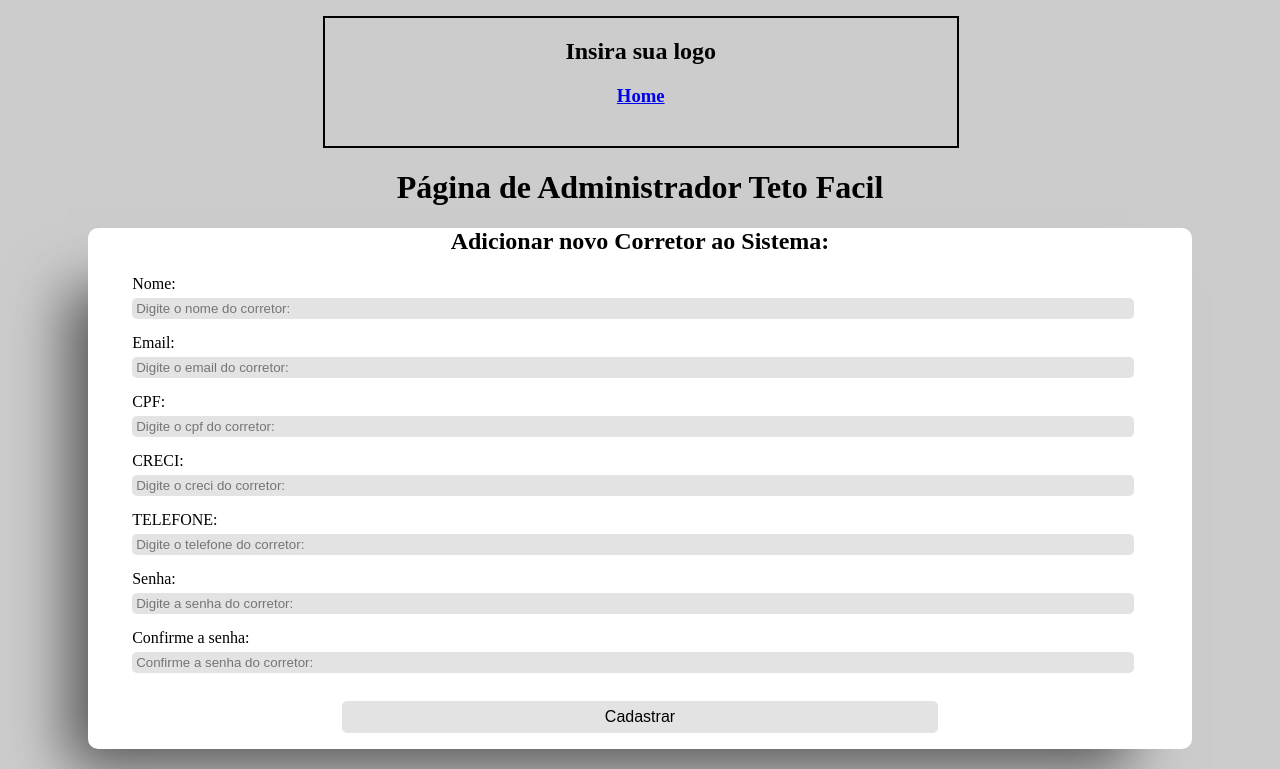
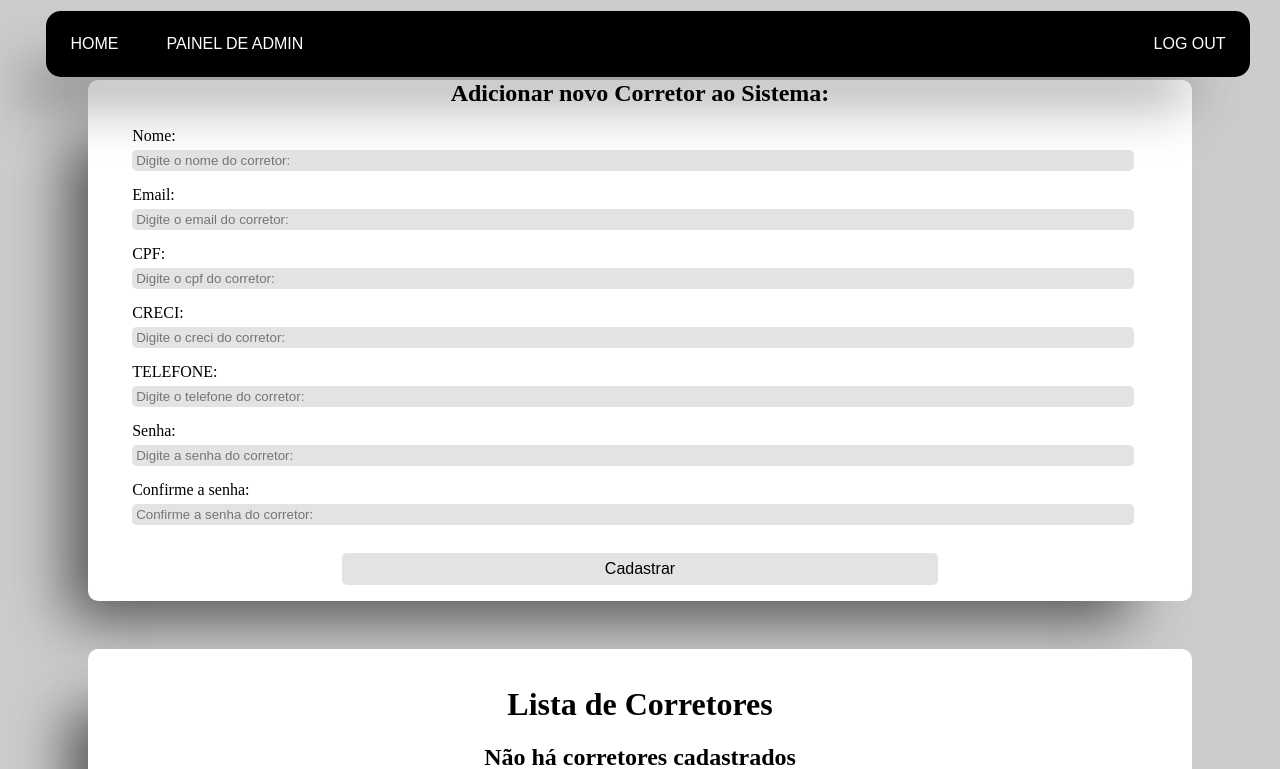
Before and after one commit to Leo-Cavalli/Teto-Facil, a PHP site: page /frontEnd/adminPage.php in a window 1280 px wide. Shown: the top 769 px of the page. Run offline with PHP 8.4, Linux system fonts and the light colour scheme; the visitor is signed in with stand-in values (Sample User, id 1); data comes from the database, SQL or seed files in the repository.

Commit message:
Admin Page Update 1

```diff
--- a/frontEnd/Stylesheets/admin_mint.css
+++ b/frontEnd/Stylesheets/admin_mint.css
@@ -2,11 +2,51 @@
     background-color: #CCC;
 }
 
-.spacer{
+.main-nav{
+    position: fixed;
+    top: 0;
+    width: 94%;
+    margin: 11px 3% 2em 3%;
+    border-radius: 15px;
+    background-color: black;
+    box-shadow: -41px 40px 55px -21px rgba(0, 0, 0, 0.586);
+}
+
+.main-nav ul{
+    margin: 0%;
+    padding: 0%;
+}
+
+.main-nav li{
+    list-style: none;
+    text-transform: uppercase;
+    display: inline;
     float: left;
-    width: 100%;
-    height: 5em;
-    position: relative;
+    font-family: 'Raleway', sans-serif;
+}
+
+.main-nav li a{
+    float: left;
+    border: inherit;
+    padding: 1.5em 1.5em;
+    margin: 0%;
+    color: white;
+    text-decoration: none;
+    display: block;
+}
+
+.main-nav li:first-child ,.main-nav li:first-child a{
+    border-radius: 15px 0px 0px 15px;
+}
+
+.main-nav li:last-child, .main-nav li:last-child a{
+    float: right;
+    border-radius: 0px 15px 15px 0px;
+}
+
+.main-nav a:hover{
+    background-color: #fff;
+    color: black;
 }
 
 .forms{
@@ -26,41 +66,6 @@
 .forms-title p{
     padding: 0%;
     margin-bottom: .5em;
-}
-
-.logo{
-    width: 40%;
-    margin-top: 1em;
-    margin-left: 20%;
-    margin-right: 20%;
-    height: 5em;
-    padding: 0%;
-    border: 2px solid black;
-    text-align: center;
-}
-
-.home-button{
-    display: inline-block;
-    position: absolute;
-    top: 50%;
-    left: 40px;
-    transform: translate(0%,-50%);
-}
-
-.home-button a {
-    transition: color .2s linear, border .2s linear;
-    border-bottom: transparent;
-    font-family: 'Raleway', sans-serif;
-    font-size: larger;
-    text-decoration: none;
-    color: #0000009a;
-    text-align: center;
-    text-transform:  uppercase;
-}
-
-.home-button a:hover{
-    border-bottom: 1px dotted;
-    color: #000;
 }
 
 .button-form{
--- a/frontEnd/Stylesheets/myuser.css
+++ b/frontEnd/Stylesheets/myuser.css
@@ -106,6 +106,8 @@
     outline: none;
     font-size: 100%;
     height: 2em;
+    margin-left: 25%;
+    margin-right: 25%;
     width: 50%;
     margin-top: 0.8em;
 }
--- a/frontEnd/adminPage.php
+++ b/frontEnd/adminPage.php
@@ -1,9 +1,16 @@
 <?php
     include_once '../users.php';
     include_once '../imovel.php';
+    include_once '../classSession.php';
 
     session_start();
     //Verifica se o usuário está logado como administrador
+
+    //Se o usuário estiver logado, define nome e nivel de acesso(0 = Cliente, 1 = Corretor)
+    if(isset($_SESSION['id'])){
+    $name = $_SESSION['name'];
+    $level = $_SESSION['level'];
+    }
     if($_SESSION['level'] != 1 || $_SESSION['id'] != 1 && $_SESSION['level'] == 1 || !isset($_SESSION['id'])){
         header('Location: homepage.php');
     }
@@ -49,12 +56,27 @@
     <title>Página de Administrador</title>
 </head>
 <body>
-    <header>
-        <div class="logo">
-            <h2>Insira sua logo</h2>
-            <h3><a href="homepage.php">Home</a></h3>
-        </div>
-    </header>
+    <nav class="main-nav">
+    <ul>
+          <li><a href="homepage.php">Home</a></li>
+          <?php
+              //Se o usuário for um corretor ou um cliente
+              if($level == 0 || $level == 1 && $_SESSION['id'] != 1){
+                  echo '<li><a href="userPage.php">Minha Conta</a></li>';
+                  echo '<li><a href="homepage.php?op=1">Log Out</a></li>';
+              }
+              //Se o usuário não estiver logado
+              else if(!isset($_SESSION['id'])){
+                  echo '<li><a class="lasts-li" href="loginpage.php">Log In</a></li>';
+              }
+              //Se o usuário estiver logado como administrador
+              else if($level != null && $level == 1 && $_SESSION['id'] == 1){
+                  echo '<li ><a href="adminPage.php">Painel de Admin</a></li>';
+                  echo '<li><a href="homepage.php?op=1">Log Out</a></li>';
+              }
+          ?>
+      </ul>
+  </nav>
     <h1>Página de Administrador Teto Facil</h1>
     <div class="inputArea">
         <h2 class="boxTitle">Adicionar novo Corretor ao Sistema:</h2>
```
